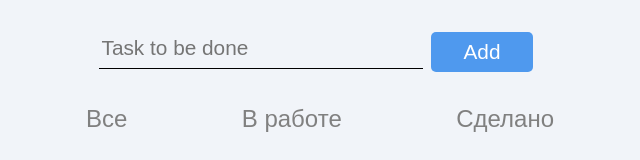
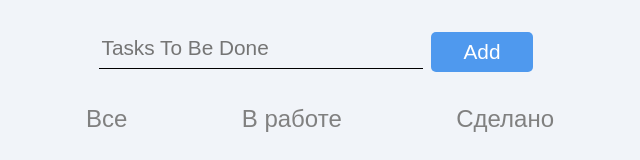
Before and after one commit to Bekarys7/CRM-System, a React (Vite) app: page / in a window 1280 px wide. Shown: the top 160 px of the page, without its empty margins (320-960 px from the left). Built offline with nearby package versions, Linux system fonts and the light colour scheme.

Commit message:
last sohran

```diff
--- a/src/App.jsx
+++ b/src/App.jsx
@@ -5,55 +5,33 @@ import styles from "./components/App.module.scss";
 import Task from "./components/Task";
 
 function App() {
-  const [selectedTab, setSelectedTab] = useState();
-  const [userInput, setUserInput] = useState("");
-  const [userTasks, setUserTasks] = useState([]);
-  let [count, setCount] = useState(0);
+  const [tasks, setTasks] = useState([]);
+  const [newTask, setNewTask] = useState("");
 
-  function handleuserTasks() {
-    setUserTasks(() => {
-      return [...userTasks, { id: count, name: userInput }];
+  function addTodo() {
+    setTasks((prevTasks) => {
+      const updated = [
+        ...prevTasks,
+        { id: 0, task: newTask, completed: false, inWork: false },
+      ];
+      console.log(updated);
+      return updated;
     });
-    setUserInput("");
-    setCount((prevCount) => prevCount + 1);
+    setNewTask("");
   }
-
-  function handleSelect(selectedButton) {
-    setSelectedTab(() => selectedButton);
-  }
-
-  console.log(userTasks);
 
   return (
     <>
       <TaskInput
-        onChange={handleuserTasks}
-        onChange2={(event) => setUserInput(event.target.value)}
-        userInput={userInput}
+        addTodo={addTodo}
+        onChange={(event) => setNewTask(event.target.value)}
+        newTask={newTask}
       />
 
       <div className={styles.wrapper}>
-        <Tabs
-          isActive={selectedTab === "all"}
-          onSelect={() => handleSelect("all")}
-          userTasks={userTasks}
-        >
-          Все
-        </Tabs>
-        <Tabs
-          isActive={selectedTab === "inWork"}
-          onSelect={() => handleSelect("inWork")}
-          userTasks={userTasks}
-        >
-          В работе
-        </Tabs>
-        <Tabs
-          isActive={selectedTab === "completed"}
-          onSelect={() => handleSelect("completed")}
-          userTasks={userTasks}
-        >
-          Сделано
-        </Tabs>
+        <Tabs>Все</Tabs>
+        <Tabs>В работе</Tabs>
+        <Tabs>Сделано</Tabs>
       </div>
     </>
   );
--- a/src/components/Tabs.jsx
+++ b/src/components/Tabs.jsx
@@ -1,16 +1,10 @@
 import styles from "../components/Tabs.module.scss";
-import Task from "./Task";
 
-export default function Tabs({ children, userTasks, isActive, onSelect }) {
+export default function Tabs({ children }) {
   return (
     <>
-      <section onSelect className={styles.wrapper}>
-        <button
-          onClick={onSelect}
-          className={isActive ? styles.active : undefined}
-        >
-          {children}
-        </button>
+      <section className={styles.wrapper}>
+        <button>{children}</button>
       </section>
     </>
   );
--- a/src/components/TaskInput.jsx
+++ b/src/components/TaskInput.jsx
@@ -1,20 +1,14 @@
 import styles from "../components/TaskInput.module.scss";
-// import { useState } from "react";
 
-export default function TaskInput({ userInput, onChange, onChange2 }) {
-  // console.log(userTasks);
-
+export default function TaskInput({ addTodo, onChange, newTask }) {
   return (
     <div className={styles.wrapper}>
       <input
-        value={userInput}
-        type="text"
-        required
-        placeholder="Task to be done"
-        minLength={2}
-        onChange={onChange2}
+        onChange={onChange}
+        placeholder="Tasks To Be Done"
+        value={newTask}
       />
-      <button onClick={onChange}>Add</button>
+      <button onClick={addTodo}>Add</button>
     </div>
   );
 }
```
